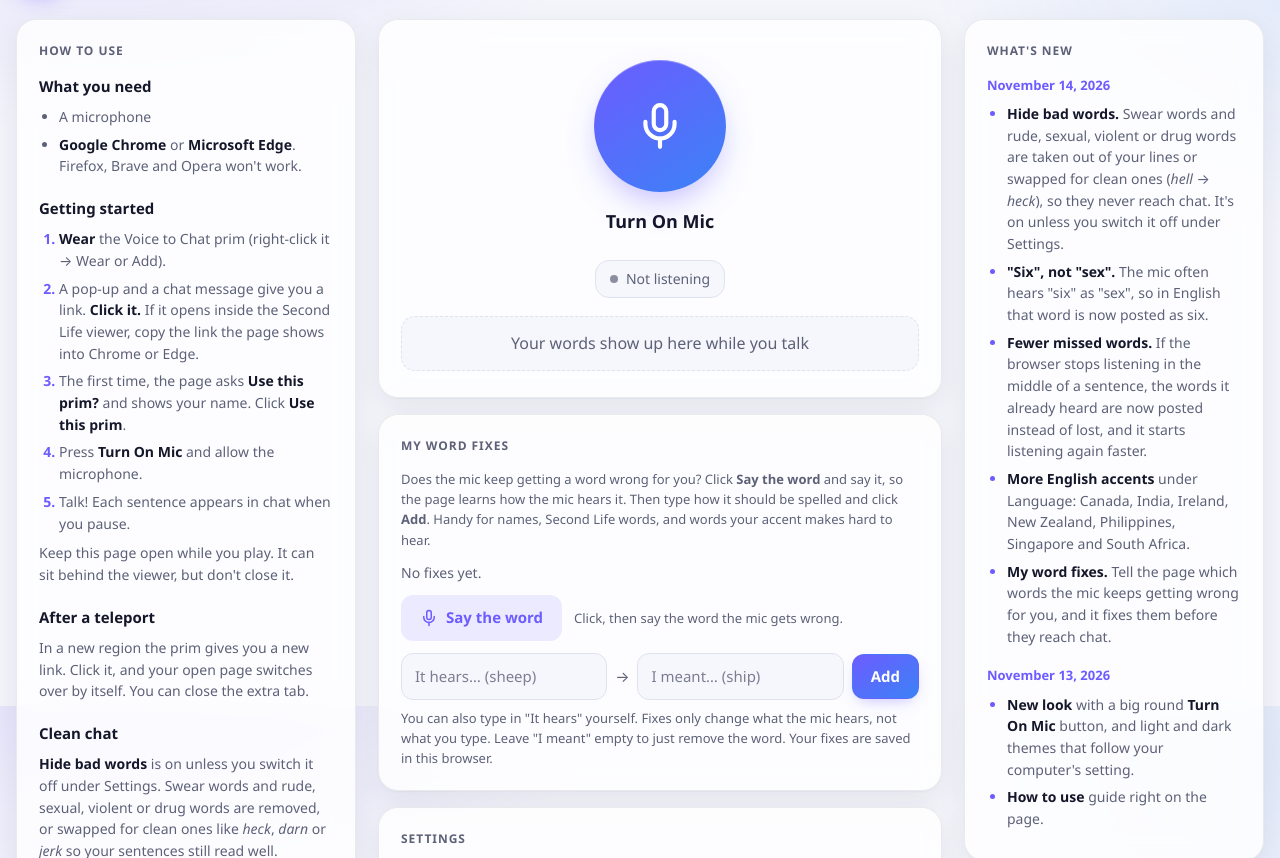
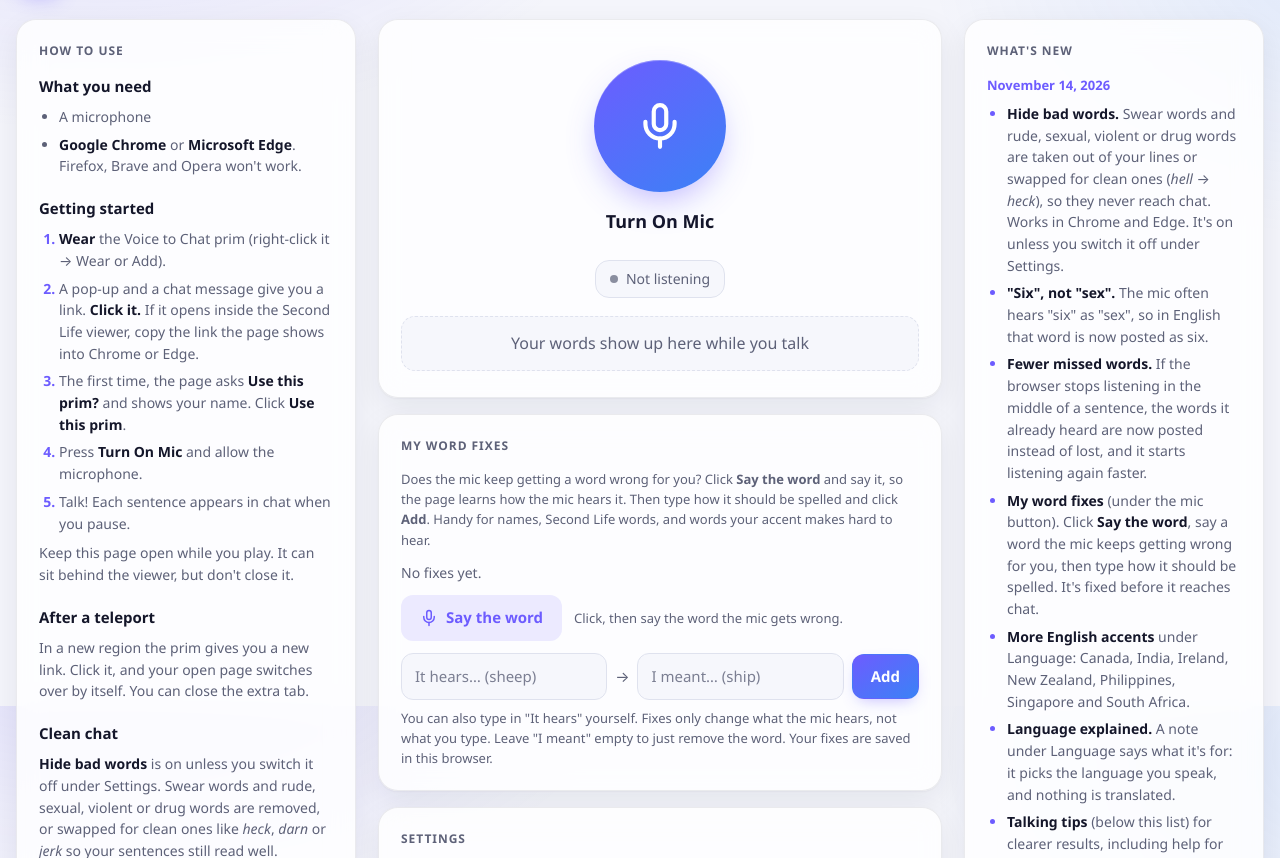
Before and after one commit to webdev0486/voice-to-sl-test, a plain HTML site: page index.html in a window 1280 px wide. Shown: the part 94-952 px from the top of the page. Drawn offline with Linux system fonts and the light colour scheme.

Commit message:
Add the latest changes to What's new

```diff
--- a/index.html
+++ b/index.html
@@ -598,15 +598,19 @@
     <ul>
       <li><b>Hide bad words.</b> Swear words and rude, sexual, violent or drug words are taken out of
         your lines or swapped for clean ones (<i>hell</i> &rarr; <i>heck</i>), so they never reach chat.
-        It's on unless you switch it off under Settings.</li>
+        Works in Chrome and Edge. It's on unless you switch it off under Settings.</li>
       <li><b>"Six", not "sex".</b> The mic often hears "six" as "sex", so in English that word is now
         posted as six.</li>
       <li><b>Fewer missed words.</b> If the browser stops listening in the middle of a sentence, the
         words it already heard are now posted instead of lost, and it starts listening again faster.</li>
+      <li><b>My word fixes</b> (under the mic button). Click <b>Say the word</b>, say a word the mic keeps
+        getting wrong for you, then type how it should be spelled. It's fixed before it reaches chat.</li>
       <li><b>More English accents</b> under Language: Canada, India, Ireland, New Zealand, Philippines,
         Singapore and South Africa.</li>
-      <li><b>My word fixes.</b> Tell the page which words the mic keeps getting wrong for you, and it fixes
-        them before they reach chat.</li>
+      <li><b>Language explained.</b> A note under Language says what it's for: it picks the language you
+        speak, and nothing is translated.</li>
+      <li><b>Talking tips</b> (below this list) for clearer results, including help for people whose
+        first language isn't English.</li>
     </ul>
 
     <h3>November 13, 2026</h3>
```
